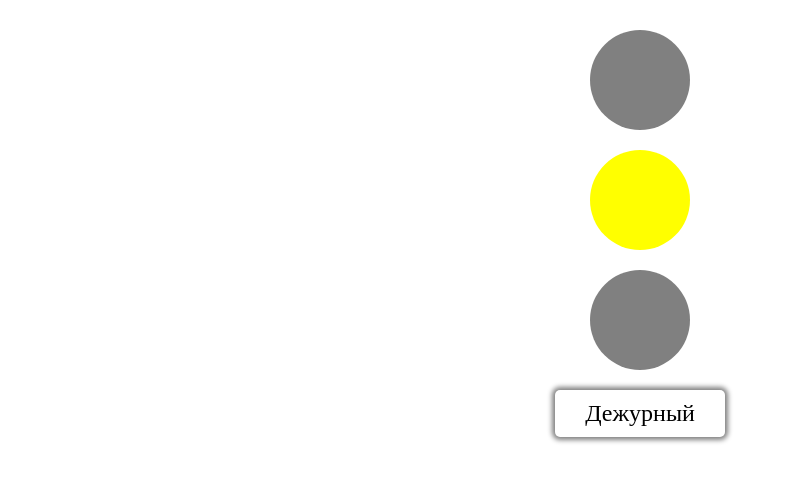
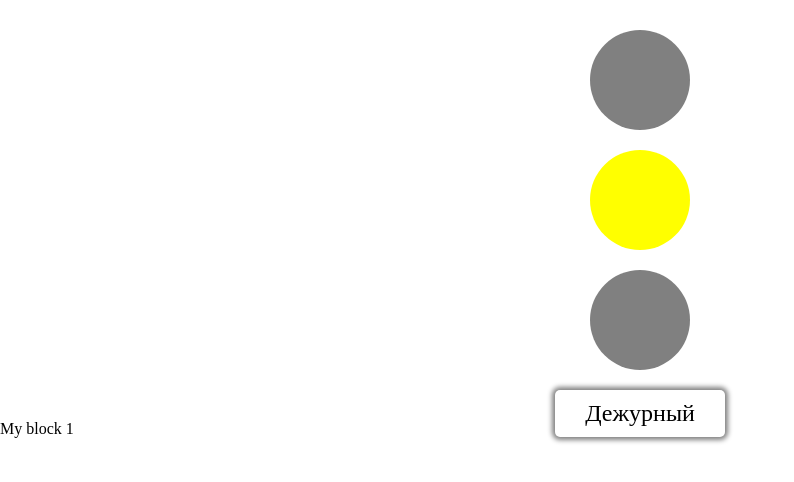
Before and after one commit to buseloff/test_1, a plain HTML site: page index.html in a window 1280 px wide. Shown: the whole page, without its empty margins (0-794 px from the left). Drawn offline with Linux system fonts and the light colour scheme.

Commit message:
Added my block

```diff
--- a/index.html
+++ b/index.html
@@ -18,5 +18,7 @@
       <div class="circle"></div>
       <div class="circle"></div>
     </div>
+
+    <div>My block 1</div>
   </body>
 </html>
```
